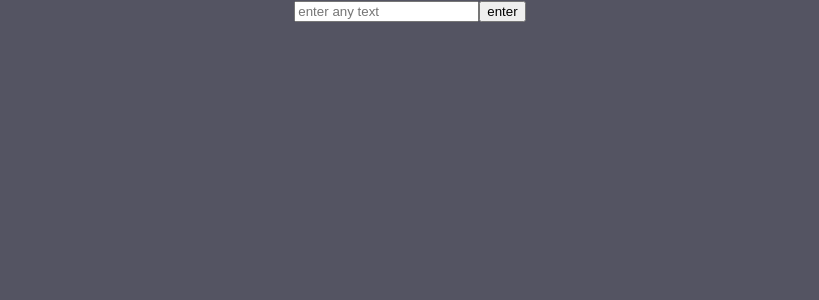
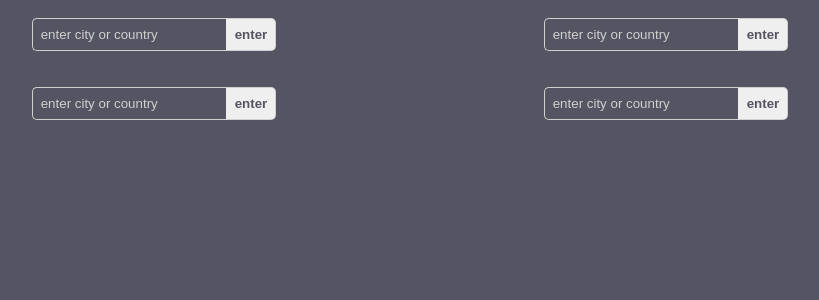
Before and after one commit to TR-50/react-app, a React (Create React App) app: page / in a window 1280 px wide. Shown: the top 300 px of the page, without its empty margins (230-1049 px from the left). Built offline with nearby package versions, Linux system fonts and the light colour scheme.

Commit message:
hw-33 #1

```diff
--- a/src/App.css
+++ b/src/App.css
@@ -1,3 +1,10 @@
 .Appl {
   font-size: 2em;
 }
+
+.app-block {
+  display: flex;
+  flex-direction: row;
+  flex-wrap: wrap;
+  justify-content: center;
+}
--- a/src/App.tsx
+++ b/src/App.tsx
@@ -1,23 +1,17 @@
 import React from "react";
 
 import "./App.css";
-import { Timer } from "./components/Timer";
 import { InputTest } from "./components/InputTest";
 
-// function App() {
-//     return (
-//         <div>
-//             <Timer cityCountry="London" />
-//             <Timer cityCountry="Warsaw" />
-//             <Timer cityCountry="Israel" />
-//             <Timer cityCountry="Winnipeg" />
-//             <Timer cityCountry="CurrentLocation" />
-//         </div>
-//     );
-// }
-
 function App() {
-    return <InputTest />;
+    return (
+        <div className="app-block">
+            <InputTest />
+            <InputTest />
+            <InputTest />
+            <InputTest />
+        </div>
+    );
 }
 
 export default App;
--- a/src/components/Alert.tsx
+++ b/src/components/Alert.tsx
@@ -1,9 +1,20 @@
-import React from "react";
+import React, { CSSProperties } from "react";
+
 type Props = {
     message: string;
 };
+
+const messageStyle: CSSProperties = {
+    border: "solid 1px red",
+    borderRadius: '5px',
+    color: "red",
+    textAlign: "center",
+    fontWeight: 600,
+    marginTop: "12px",
+    padding: "8px",
+    boxSizing: "border-box",
+};
+
 export const Alert: React.FC<Props> = ({ message }) => {
-    return (
-        <div style={{ border: "solid 1px red", color: "red" }}>{message}</div>
-    );
+    return <div style={messageStyle}>{message}</div>;
 };
--- a/src/components/Input.tsx
+++ b/src/components/Input.tsx
@@ -1,5 +1,9 @@
 import React, { useEffect, useRef, useState } from "react";
+import timeZones from "../time-zones";
 import { Alert } from "./Alert";
+
+import './input.css'
+
 type Props = {
     submitFn: (value: string) => string;
     placeHolder: string;
@@ -20,9 +24,16 @@ export const Input: React.FC<Props> = ({
     }, []);
     function inputProcess() {
         setMessage(submitFn(inputElement.current!.value));
+
+        const placeIndex: number = timeZones.findIndex((obj) =>
+            JSON.stringify(obj).toLowerCase().includes(inputElement.current!.value.toLowerCase())
+        );
+        if (placeIndex >= 0) {
+            inputElement.current!.value = ''
+        }
     }
     return (
-        <div>
+        <div className="input-field-block">
             <input type="text" placeholder={placeHolder} id={id.current} />
             <button onClick={inputProcess}>{buttonName || "GO"}</button>
             {message && <Alert message={message} />}
--- /dev/null
+++ b/src/components/InputTest.css
@@ -0,0 +1,9 @@
+.input-main-block {
+    min-width: 40vw;
+    display: flex;
+    flex-direction: column;
+    justify-content: center;
+    align-items: center;
+    box-sizing: border-box;
+    padding: 18px;
+}
--- a/src/components/InputTest.tsx
+++ b/src/components/InputTest.tsx
@@ -1,11 +1,19 @@
 import React, { useState } from "react";
 import { Input } from "./Input";
+import { Timer } from "./Timer";
+import timeZones from "../time-zones";
+
+import "./InputTest.css";
+
 export const InputTest: React.FC = () => {
     const [inputValue, setInputValue] = useState<string>("");
     function submit(value: string): string {
         let res = "";
-        if (value.toLowerCase().includes("hello")) {
-            res = "get tired of 'HELLO'";
+        const placeIndex: number = timeZones.findIndex((obj) =>
+            JSON.stringify(obj).toLowerCase().includes(value.toLowerCase())
+        );
+        if (placeIndex < 0) {
+            res = `"${value}" not found`;
         } else {
             setInputValue(value);
         }
@@ -13,13 +21,13 @@ export const InputTest: React.FC = () => {
         return res;
     }
     return (
-        <div>
+        <div className="input-main-block">
             <Input
                 submitFn={submit}
-                placeHolder={"enter any text"}
+                placeHolder={"enter city or country"}
                 buttonName="enter"
             />
-            <p>{inputValue}</p>
+            {inputValue && <Timer cityCountry={inputValue} />}
         </div>
     );
 };
--- a/src/components/Timer.tsx
+++ b/src/components/Timer.tsx
@@ -10,7 +10,6 @@ const stylesDiv: React.CSSProperties = {
     flexDirection: "column",
     alignItems: "center",
     justifyContent: "center",
-    minWidth: "40vw",
     boxSizing: "border-box",
     padding: "8px",
 };
@@ -29,6 +28,7 @@ const styles: React.CSSProperties = {
 const h2style: React.CSSProperties = {
     color: "#ffffff",
     textAlign: "center",
+    marginTop: "12px",
 };
 
 export const Timer: React.FC<Props> = ({ cityCountry }) => {
@@ -49,7 +49,9 @@ export const Timer: React.FC<Props> = ({ cityCountry }) => {
         console.log("timeZone test");
 
         const placeIndex: number = timeZones.findIndex((obj) =>
-            JSON.stringify(obj).includes(cityCountry)
+            JSON.stringify(obj)
+                .toLowerCase()
+                .includes(cityCountry.toLowerCase())
         );
 
         return placeIndex < 0
@@ -63,9 +65,12 @@ export const Timer: React.FC<Props> = ({ cityCountry }) => {
         timeZn.current = timeZone();
     }, [cityCountry]);
 
+    const capitalizeCityCountry: string =
+        cityCountry.charAt(0).toUpperCase() + cityCountry.slice(1);
+
     return (
         <div style={stylesDiv}>
-            <h2 style={h2style}>Current Time in {cityCountry}</h2>
+            <h2 style={h2style}>Current Time in {capitalizeCityCountry}</h2>
             <p style={styles}>
                 {time.toLocaleTimeString(undefined, timeZn.current)}
             </p>
--- /dev/null
+++ b/src/components/input.css
@@ -0,0 +1,44 @@
+.input-field-block input {
+    color: #ffffff;
+    background-color: transparent;
+    border: 1px solid #d0d0d0;
+    border-right: none;
+    border-top-left-radius: 5px;
+    border-bottom-left-radius: 5px;
+    padding: 8px;
+    box-shadow: none;
+    outline-color: #d3724f;
+    outline-offset: -2px;
+}
+.input-field-block button {
+    color: #545462;
+    font-weight: 600;
+    border: 1px solid #d0d0d0;
+    border-left: 1px solid transparent;
+    border-top-right-radius: 5px;
+    border-bottom-right-radius: 5px;
+    padding: 8px;
+    transition: 0.2s;
+}
+.input-field-block button:hover {
+    color: #ffffff;
+    background-color: #545462;
+    border: 1px solid #d0d0d0;
+    cursor: pointer;
+}
+
+.input-field-block  ::placeholder {
+    /* Chrome, Firefox, Opera, Safari 10.1+ */
+    color: #d0d0d0;
+    opacity: 1; /* Firefox */
+}
+
+.input-field-block  :-ms-input-placeholder {
+    /* Internet Explorer 10-11 */
+    color: #d0d0d0;
+}
+
+.input-field-block  ::-ms-input-placeholder {
+    /* Microsoft Edge */
+    color: #d0d0d0;
+}
--- a/src/index.css
+++ b/src/index.css
@@ -12,10 +12,3 @@ code {
   font-family: source-code-pro, Menlo, Monaco, Consolas, 'Courier New',
     monospace;
 }
-
-#root > div {
-  display: flex;
-  flex-direction: row;
-  flex-wrap: wrap;
-  justify-content: center;
-}
```
